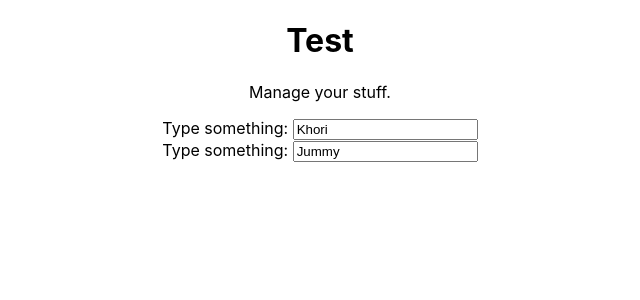
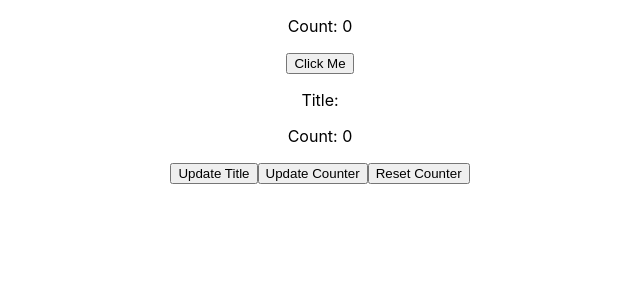
Before and after one commit to KhoriF/inventory-management, a React (Create React App) app: page / in a window 1280 px wide. Shown: the top 300 px of the page, without its empty margins (320-960 px from the left). Built offline with nearby package versions, Linux system fonts and the light colour scheme.

Commit message:
Added use of states in components and classes

```diff
--- a/src/App.js
+++ b/src/App.js
@@ -1,40 +1,67 @@
 import "./App.css";
 import Info from "./Info.js";
 import {PropTypes} from "prop-types";
+import {useState} from "react";
 
 function App() {
   return (
     <div className="App">
       <Info title="Test"></Info>
-      <AddItem text="Khori" number={2}></AddItem>
-      <AddItem text="Jummy"></AddItem>
+      <ButtonState></ButtonState>
     </div>
   );
 }
 
-// Making AddItem component
-function AddItem(props) {
-  // Props are essentially parameters that can be used for functions
-  // You can destructure props by putting them directly in the function parentheses
-  const value = props.text;
+// Component will be re-rendered from state
+function ButtonState() {
+
+  // Initialize state variables and functions to update the states
+  const [title, setTitle] = useState("");
+  const [count, setCount] = useState(0);
+
+  const updateTitleClicked = () => {
+    setTitle("New");
+  }
+
+  const updateCounterClicked = () => {
+      setCount(count + 1);
+  }
+
+  const resetCounter = () => {
+    setCount(0);
+  }
+
   return (
-    <form>
-      <label for="text-form">Type something: </label>
-      <input type="text" value={value} id="text-form" />
-    </form>
+    <div>
+    {/* State used as a prop*/}
+    <Data title={title} count={count}></Data>
+    <button onClick={updateTitleClicked}>Update Title</button>
+    <button onClick={updateCounterClicked}>Update Counter</button>
+    <button onClick={resetCounter}>Reset Counter</button>
+    </div>
+  )
+}
+
+function Data(props) {
+  return (
+    <div>
+      <p>Title: {props.title}</p>
+      <p>Count: {props.count}</p>
+    </div>
   );
 }
 
-AddItem.defaultProps = {
-  number: 7,
-  text: "default",
-};
 
-// Prop types are used to enforce the the correct typing for props
-AddItem.propTypes = {
-  number: PropTypes.number,
-  text: PropTypes.string
-}
+// AddItem.defaultProps = {
+//   number: 7,
+//   text: "default",
+// };
+
+// // Prop types are used to enforce the the correct typing for props
+// AddItem.propTypes = {
+//   number: PropTypes.number,
+//   text: PropTypes.string
+// }
 
 
 
--- a/src/Info.js
+++ b/src/Info.js
@@ -6,23 +6,26 @@
     // Supeer calls constructor
     super(props);
     console.log(props);
+    this.state = {
+      count: 0
+    }
   }
+    buttonPressed() {
+      this.setState({
+        count: this.state.count + 1
+      });
+    }
+
 
   render() {
-    const title = this.props.title;
-    const showTitle = true;
 
-    if (showTitle) {
-      return (
-        // Div contains the component
-        <div>
-          <h1>{title}</h1>
-          <p>Manage your stuff.</p>
-        </div>
-      );
-    } else {
-      return <h1>Empty</h1>;
-    }
+    return(
+    <div>
+    <p>Count: {this.state.count}</p>
+    <button onClick={() => this.buttonPressed()}>Click Me</button>
+    </div>
+    );
+
   }
 }
 
```
